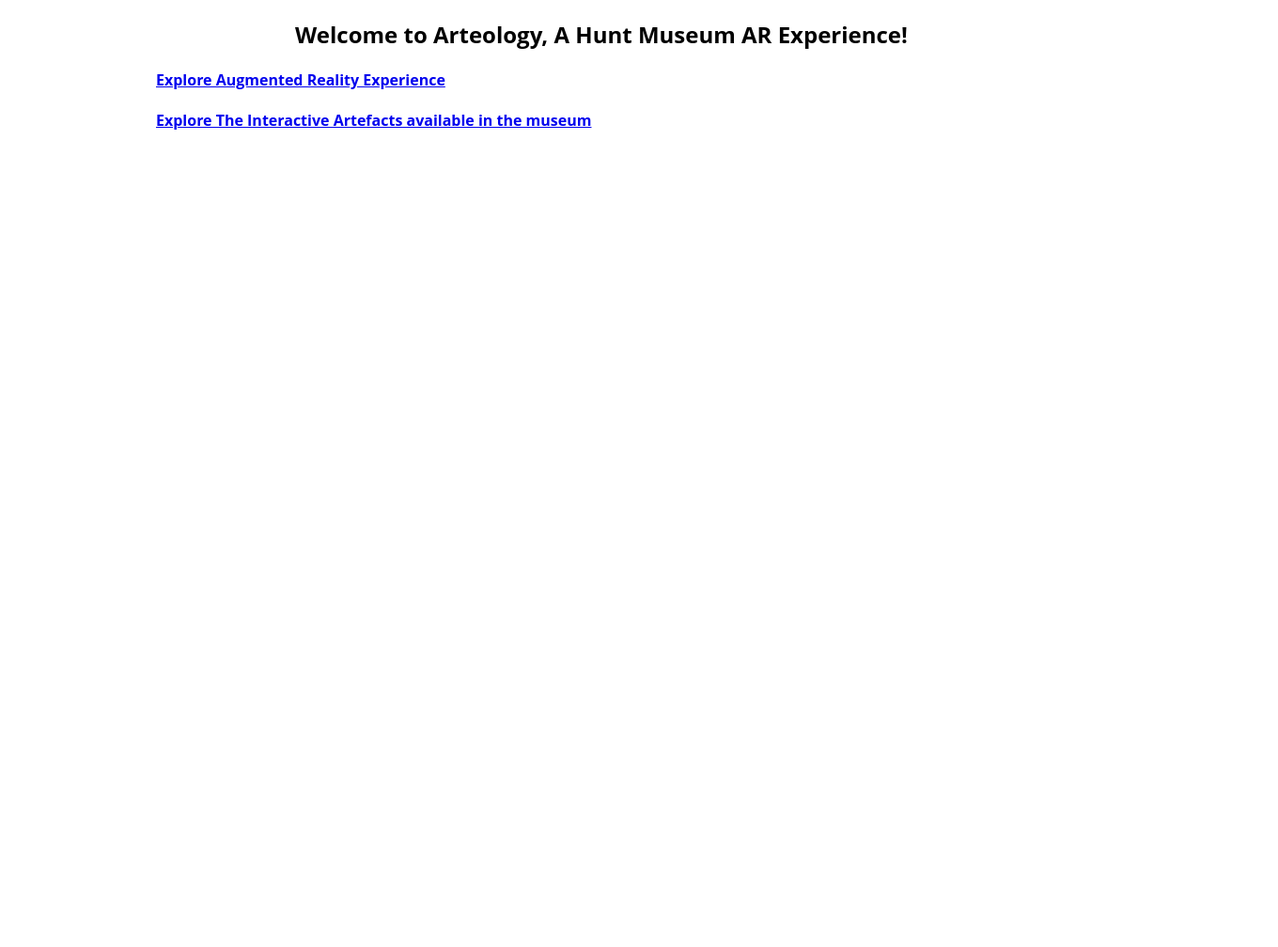
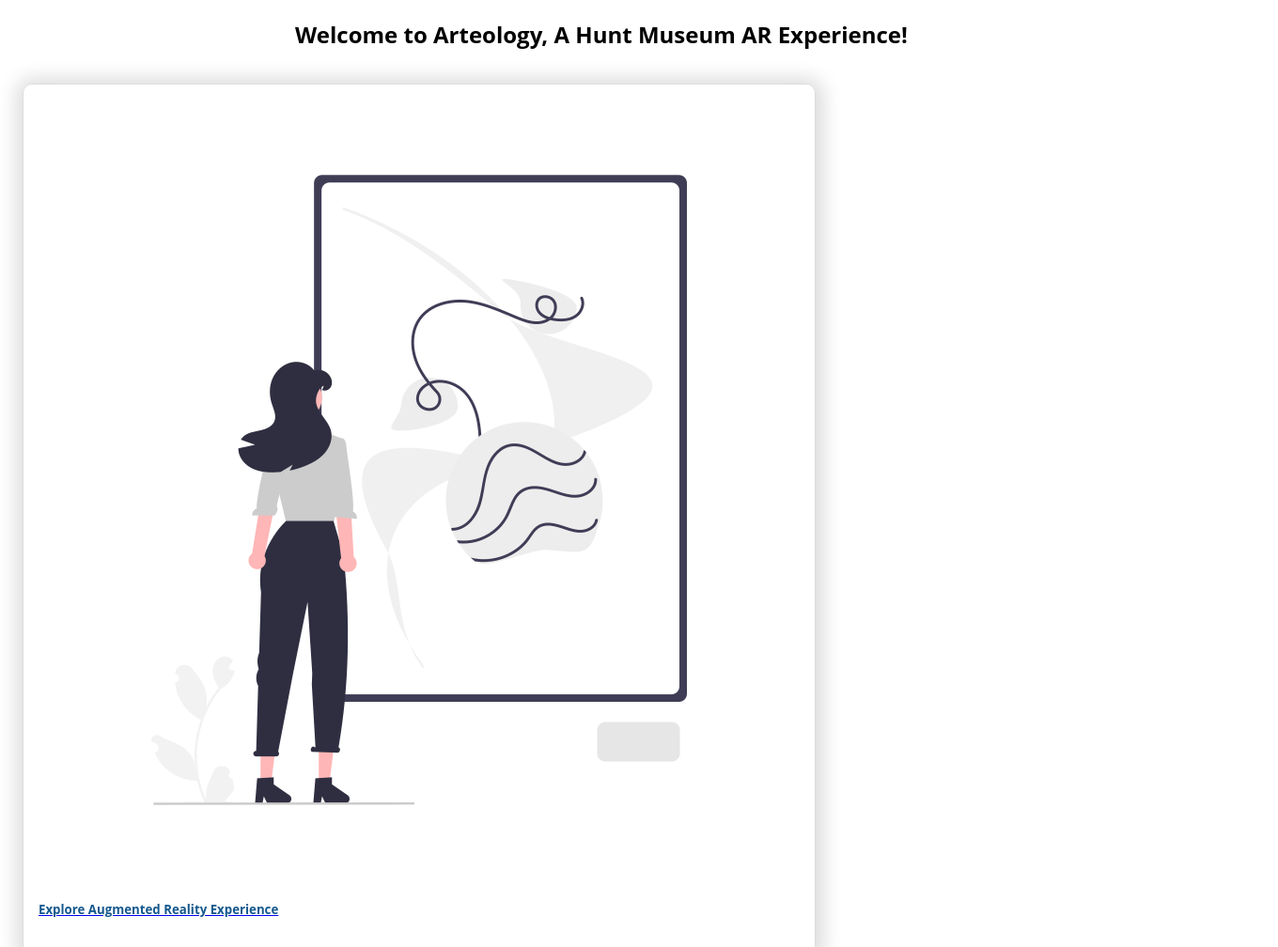
Before and after one commit to Ajay2196/ARteology, a plain HTML site: page index.html in a window 1280 px wide. Shown: the top 1008 px of the page at 94% size, 1360 px wide, since content can reach past the window. Before the commit the page ends 800 px from the top, so only its background shows below. Drawn offline with Linux system fonts and the light colour scheme; files that its build step writes are made by us from their sources.

Commit message:
revert changes

```diff
--- a/index.html
+++ b/index.html
@@ -9,19 +9,11 @@
         Welcome to Arteology, A Hunt Museum AR Experience!
       </h2>
     </div>
+    <div class='panel__container'>
+    <a href="ar.html" class='panel panel-flat'><img src="./assets/images/undraw_Art_lover_re_fn8g.png" alt=" explore AR Experience "/><h5>Explore Augmented Reality Experience</h5></a>
+    <a href="explore.html" class='panel panel-flat'><img src="./assets/images/undraw_art_museum_8or4.png" alt=" explore AR Experience "/><h5>Explore The Interactive Artefacts available in the museum</h5></a>
+      </div>
 
-    <div class="arteology__content" id="contentWindow" >
-        <a href="ar.html">
-            <div class="content_option">
-                <h4>Explore Augmented Reality Experience</h4>
-            </div>
-        </a>
-        <a href="explore.html">
-            <div class="content_option">
-                <h4>Explore The Interactive Artefacts available in the museum</h4>
-            </div>
-        </a>
-    </div>
     <script src="./assets/scripts/master.js"></script>
   </body>
 </html>
```
